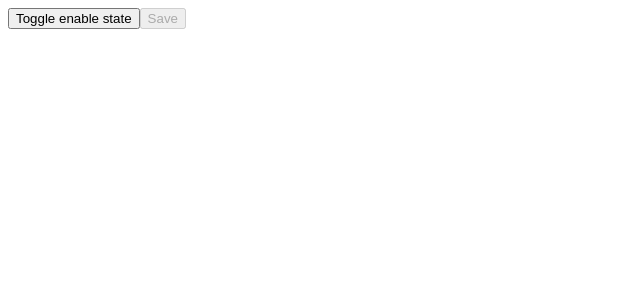
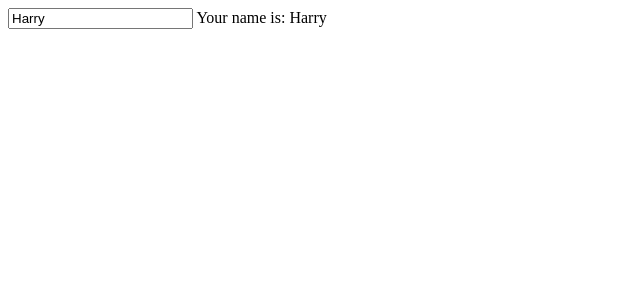
Before and after one commit to TheMies/AngularWorkshop, an Angular app: page / in a window 1280 px wide. Shown: the top 300 px of the page, without its empty margins (0-640 px from the left). Built offline with nearby package versions, Linux system fonts and the light colour scheme.

Commit message:
Workshop 06 Two-way binding

```diff
--- a/src/app/app.component.html
+++ b/src/app/app.component.html
@@ -1,4 +1,4 @@
-<!-- 05 Binding event -->
-<button type="button" (click)="onToggleEnableState()">Toggle enable state</button>
+<!-- 06 Two-way binding -->
+<input type="text" [(ngModel)]="name">
 
-<button type="button" [disabled]="isUnchanged">Save</button>
+Your name is: {{name}}
--- a/src/app/app.component.ts
+++ b/src/app/app.component.ts
@@ -6,9 +6,5 @@ import { Component } from '@angular/core';
   styleUrls: ['./app.component.css']
 })
 export class AppComponent {
-  isUnchanged: boolean = true;
-
-  onToggleEnableState(){
-    this.isUnchanged = !this.isUnchanged;
-  }
+  name: string = "Harry";
 }
--- a/src/app/app.module.ts
+++ b/src/app/app.module.ts
@@ -1,4 +1,5 @@
 import { NgModule } from '@angular/core';
+import { FormsModule } from '@angular/forms';
 import { BrowserModule } from '@angular/platform-browser';
 
 import { AppRoutingModule } from './app-routing.module';
@@ -11,6 +12,7 @@ import { AppComponent } from './app.component';
   imports: [
     BrowserModule,
     AppRoutingModule,
+    FormsModule,
   ],
   providers: [],
   bootstrap: [AppComponent]
```
